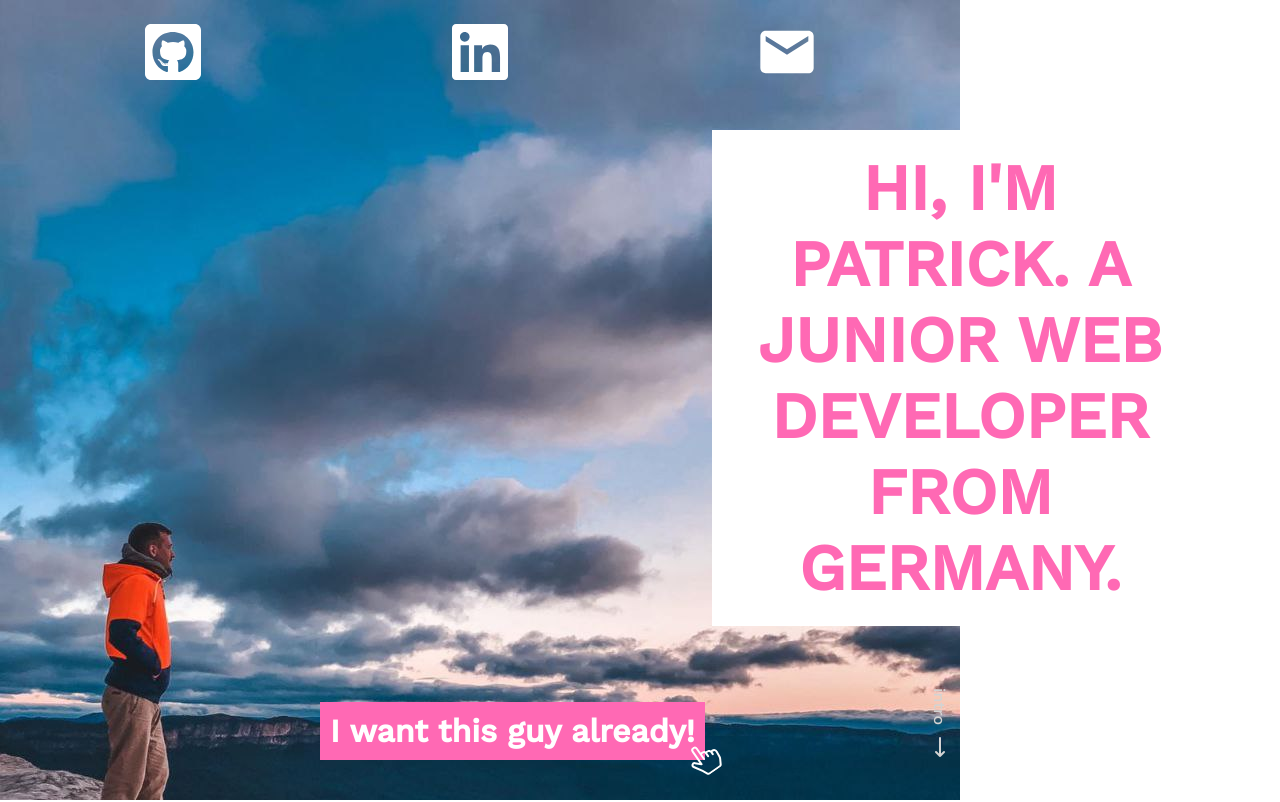
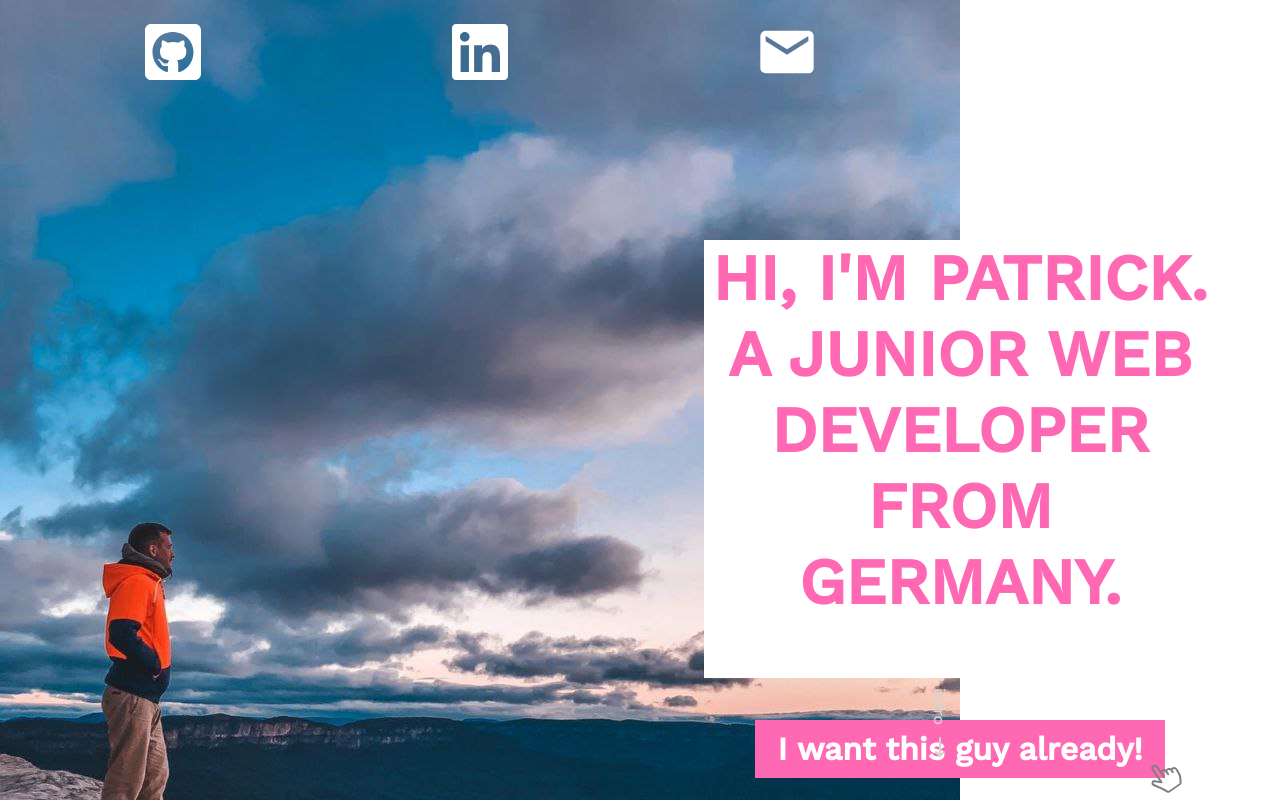
Before and after one commit to FlyingMoe91/pm-personal-website, a React (Create React App) app: page / in a window 1280 px wide. Shown: the top 802 px of the page. Built offline with nearby package versions, Linux system fonts and the light colour scheme.

Commit message:
Add footer and adjust header button

```diff
--- a/src/components/Contact/Contact.js
+++ b/src/components/Contact/Contact.js
@@ -19,7 +19,8 @@ We really need someone like you in our team.
   });
 
   return (
-    <Wrapper id='contact'>
+    <Wrapper>
+      <ContactForm id='contact'>
         <h2>CONTACT</h2>
         <p>Wanna get in touch?</p>{' '}
         <p>
@@ -78,6 +79,7 @@ We really need someone like you in our team.
           <ResetButton onClick={handleResetForm}>reset form</ResetButton>
           <SubmitButton>send email</SubmitButton>
         </Form>
+      </ContactForm>
     </Wrapper>
   );
 
@@ -125,6 +127,11 @@ We really need someone like you in our team.
 }
 
 const Wrapper = styled.section`
+  background-color: lightgrey;
+  padding: 20px;
+`;
+
+const ContactForm = styled.section`
   text-align: center;
   color: #313035;
   margin: 0 auto;
@@ -194,7 +201,8 @@ const SubmitButton = styled.button`
   transition: 0.5s;
 
   :hover {
-    background-color: lightgreen;
+    background-color: #cdf2f2;
+    color: hotpink;
   }
 `;
 
--- a/src/components/Footer/Footer.js
+++ b/src/components/Footer/Footer.js
@@ -12,7 +12,7 @@ export default function Footer() {
 
 const Wrapper = styled.section`
   display: flex;
-  justify-content: space-between;
+  justify-content: space-evenly;
   background-color: black;
   color: white;
 
--- a/src/components/Header/Header.js
+++ b/src/components/Header/Header.js
@@ -12,15 +12,15 @@ export default function Header() {
       <HeaderContent>
         <HeaderText>
           HI, I'M PATRICK. A JUNIOR WEB DEVELOPER FROM GERMANY.
+          <ToContact href='#contact'>
+            I want this guy already! <IconHand />
+          </ToContact>
         </HeaderText>
       </HeaderContent>
       <AboutMeArrow href='#intro'>
         intro
         <ArrowIcon />
       </AboutMeArrow>
-      <ToContact href='#contact'>
-        I want this guy already! <IconHand />
-      </ToContact>
     </HeaderWrapper>
   );
 }
@@ -39,16 +39,18 @@ const HeaderWrapper = styled.header`
 const HeaderContent = styled.div`
   float: right;
   width: 70%;
-  padding: 10px;
   margin-top: 120px;
 
   @media screen and (min-width: 1024px) {
     width: 50%;
-    margin: 0;
   }
 
   @media screen and (min-width: 1430px) {
     margin-top: 120px;
+  }
+
+  @media screen and (min-width: 1201px) {
+    position: relative;
   }
 `;
 
@@ -57,7 +59,6 @@ const HeaderText = styled.h1`
   font-size: 1.5rem;
   text-align: center;
   color: hotpink;
-  padding: 20px;
   margin: auto;
   transition: 0.8s;
 
@@ -101,13 +102,22 @@ const ToContact = styled(ButtonToContact)`
     bottom: 5vh;
     left: 320px;
   }
+
+  @media screen and (min-width: 1201px) {
+    position: relative;
+    display: block;
+    left: 0;
+    bottom: -100px;
+    width: 410px;
+    margin: 0 auto;
+  }
 `;
 
 const IconHand = styled(BsHandIndexThumb)`
   position: absolute;
   right: -15px;
   bottom: -15px;
-  color: white;
+  color: grey;
   font-size: 2rem;
   transform: rotate(-35deg);
 `;
```
Lines whose indentation alone changed are shown as unchanged.
